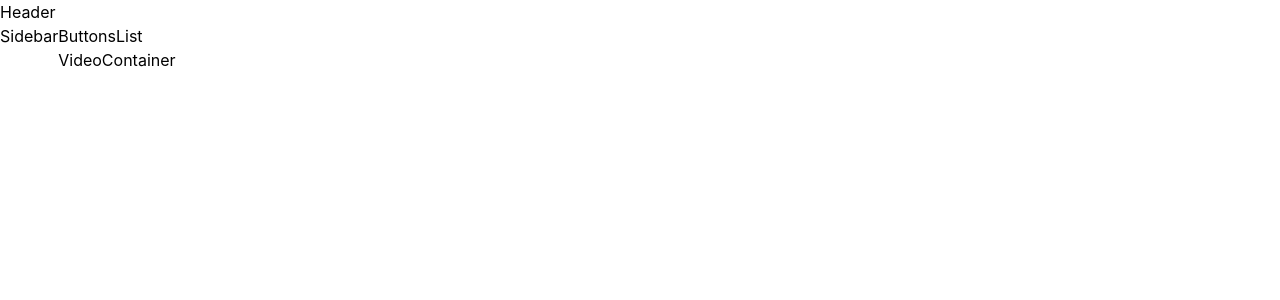
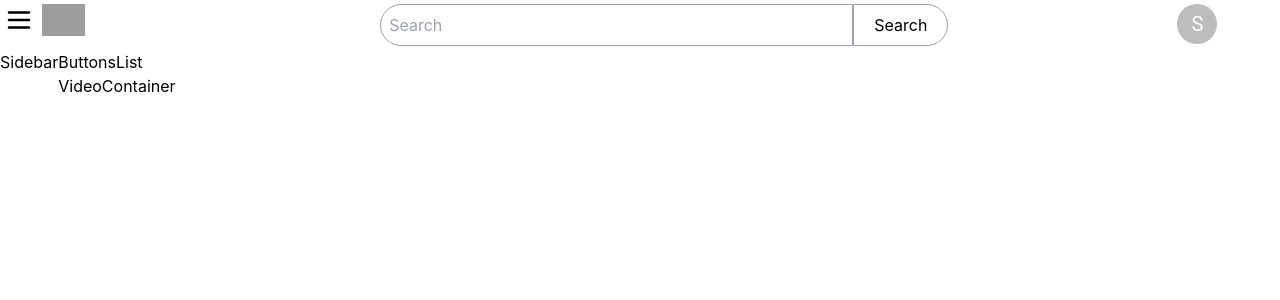
Before and after one commit to Santhosh-S14/youtube-clone, a React (Create React App) app: page / in a window 1280 px wide. Shown: the top 300 px of the page. Built offline with nearby package versions, Linux system fonts and the light colour scheme; grey boxes are pictures that could not be loaded.

Commit message:
feature: a simple setup of header

```diff
--- a/package.json
+++ b/package.json
@@ -3,9 +3,13 @@
   "version": "0.1.0",
   "private": true,
   "dependencies": {
+    "@emotion/react": "^11.11.4",
+    "@emotion/styled": "^11.11.5",
+    "@mui/material": "^5.15.15",
     "@testing-library/jest-dom": "^5.17.0",
     "@testing-library/react": "^13.4.0",
     "@testing-library/user-event": "^13.5.0",
+    "lucide-react": "^0.372.0",
     "react": "^18.2.0",
     "react-dom": "^18.2.0",
     "react-scripts": "5.0.1",
--- a/src/components/Header.js
+++ b/src/components/Header.js
@@ -1,7 +1,33 @@
 import React from "react";
+import { Menu } from "lucide-react";
+import { Avatar } from "@mui/material";
 
 const Header = () => {
-  return <div>Header</div>;
+  return (
+    <div className="grid grid-flow-col p-1">
+      <div className="col-span-1 flex">
+        <Menu size={30} className="h-8" />
+        <img
+          className="w-30 mx-2 h-8"
+          src="https://www.gstatic.com/youtube/img/branding/youtubelogo/svg/youtubelogo.svg"
+          alt="youtube logo"
+        ></img>
+      </div>
+      <div className="col-span-10 text-center px-10">
+        <input
+          type="text"
+          placeholder="Search"
+          className="w-1/2 border border-gray-400 rounded-l-full p-2"
+        ></input>
+        <button className="border border-gray-400 rounded-r-full px-5 py-2">
+          Search
+        </button>
+      </div>
+      <div className="col-span-1">
+        <Avatar className="">S</Avatar>
+      </div>
+    </div>
+  );
 };
 
 export default Header;
```
Also changed, not shown: 1 other file (tests, documents, lock files or other folders).
